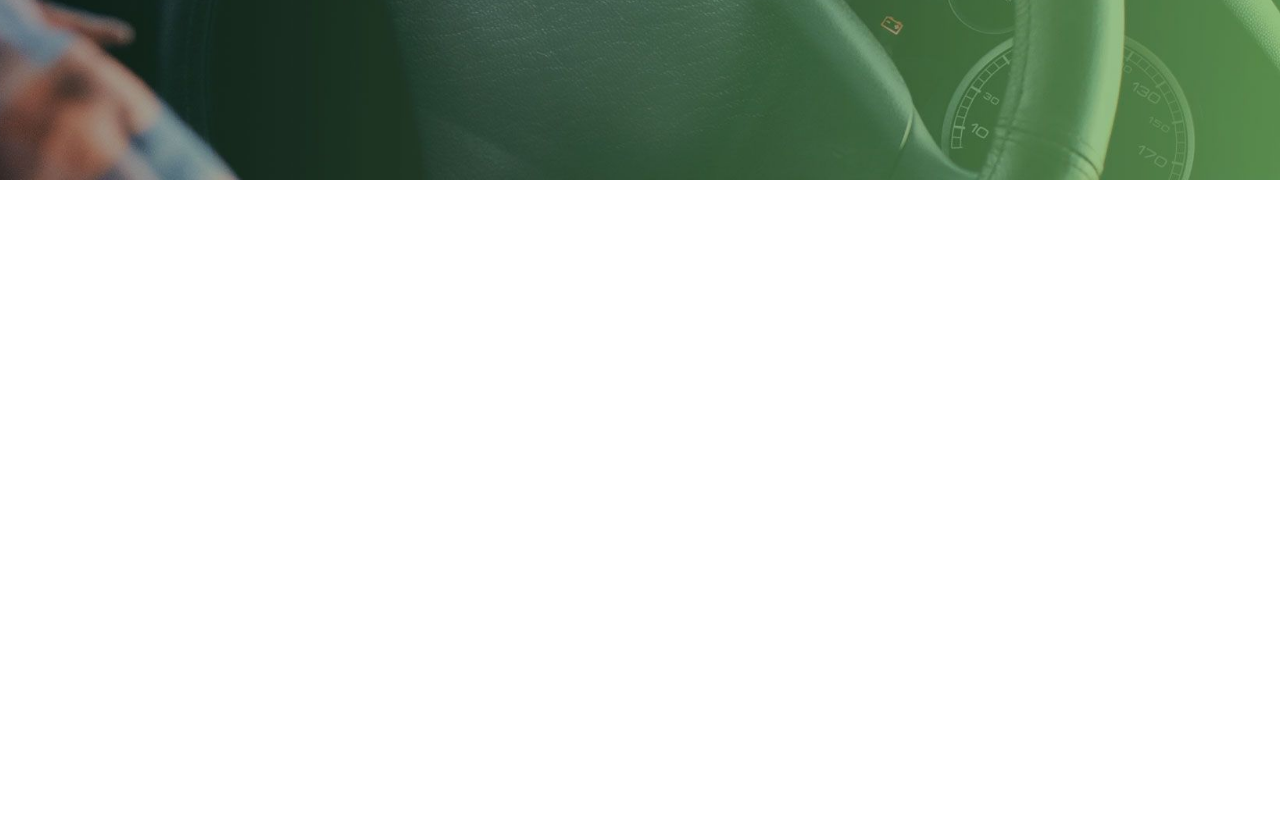
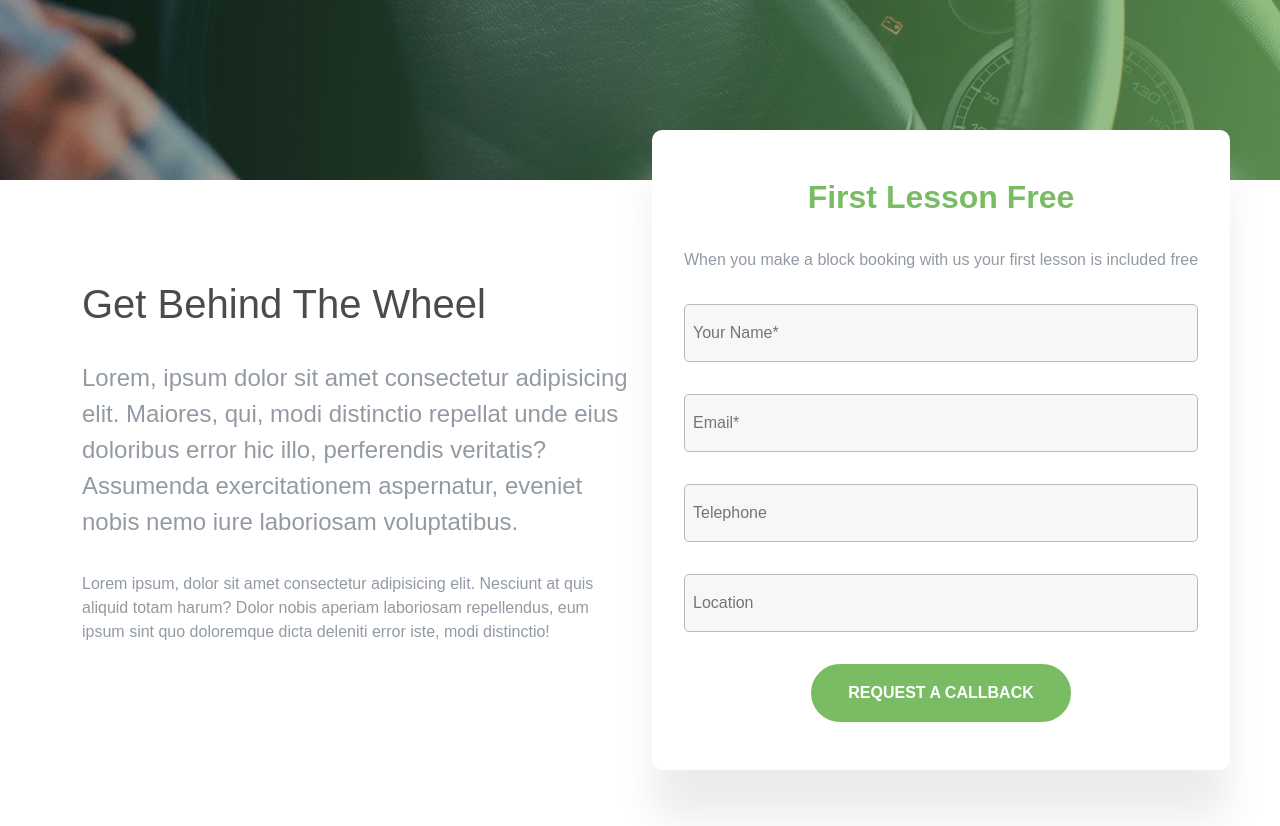
Before and after one commit to vincenzomercadante/proj-html-vuejs, a Vue app: page / in a window 1280 px wide. Shown: the part 620-1446 px from the top of the page. Before the commit the page ends 800 px from the top, so only its background shows below. Built offline with nearby package versions, Linux system fonts and the light colour scheme.

Commit message:
feat: add first lesson section

```diff
--- a/src/components/AppButton.vue
+++ b/src/components/AppButton.vue
@@ -9,7 +9,9 @@ export default {
 </script>
 
 <template>
-  <div class="btn-custom" :class="button.type">{{ button.text }}</div>
+  <a class="btn-custom" :class="button.type" :href="button.href">{{
+    button.text
+  }}</a>
 </template>
 
 <style lang="scss" scoped>
@@ -21,6 +23,7 @@ export default {
   border: 5px solid $primary-color;
   color: $secondary-color;
   text-align: center;
+  text-decoration: none;
   text-transform: uppercase;
   font-weight: bold;
   transition: background-color 0.3s ease-in-out;
--- a/src/components/AppHeader.vue
+++ b/src/components/AppHeader.vue
@@ -98,7 +98,7 @@ header {
 
     .col-9 {
       @include center-vertically;
-      justify-content: center;
+      justify-content: flex-end;
       text-transform: uppercase;
       color: $secondary-color;
       font-weight: bold;
--- a/src/components/AppMain.vue
+++ b/src/components/AppMain.vue
@@ -1,9 +1,180 @@
 <script>
-export default {};
+import AppButton from "./AppButton.vue";
+
+export default {
+  data() {
+    return {
+      mainContent: {
+        firstLessonButton: {
+          text: "request a callback",
+          href: "#",
+          type: "primary",
+        },
+        courseInformation: {
+          text: "course information",
+          href: "#",
+          type: "primary",
+        },
+        courseInformation: {
+          text: "learn more",
+          href: "#",
+          type: "secondary",
+        },
+        moreAboutUs: {
+          text: "learn more",
+          href: "#",
+          type: "secondary",
+        },
+        moreAboutUs: {
+          text: "more from the blog",
+          href: "#",
+          type: "primary",
+        },
+        moreAboutUs: {
+          text: "subscribe",
+          href: "#",
+          type: "primary",
+        },
+      },
+    };
+  },
+  components: { AppButton },
+};
 </script>
 
 <template>
-  <main></main>
+  <main>
+    <!-- first lesson section -->
+    <section class="first-lesson">
+      <!-- section container -->
+      <div class="container">
+        <div class="row">
+          <div class="col-6">
+            <!-- section title -->
+            <h3>Get Behind The Wheel</h3>
+            <!-- section subtitle -->
+            <p class="txt-big">
+              Lorem, ipsum dolor sit amet consectetur adipisicing elit. Maiores,
+              qui, modi distinctio repellat unde eius doloribus error hic illo,
+              perferendis veritatis? Assumenda exercitationem aspernatur,
+              eveniet nobis nemo iure laboriosam voluptatibus.
+            </p>
+            <!-- section paragraph -->
+            <p>
+              Lorem ipsum, dolor sit amet consectetur adipisicing elit. Nesciunt
+              at quis aliquid totam harum? Dolor nobis aperiam laboriosam
+              repellendus, eum ipsum sint quo doloremque dicta deleniti error
+              iste, modi distinctio!
+            </p>
+          </div>
+
+          <div class="col-6">
+            <div class="form-card">
+              <!-- title-card -->
+              <h4>First Lesson Free</h4>
+              <!-- title paragraph -->
+              <p>
+                When you make a block booking with us your first lesson is
+                included free
+              </p>
+
+              <!-- name input -->
+              <input
+                type="text"
+                name="name"
+                id="user-name"
+                placeholder="Your Name*"
+                required
+              />
+              <!-- email input -->
+              <input
+                type="email"
+                name="email"
+                id="user-email"
+                placeholder="Email*"
+                required
+              />
+              <!-- phone number input -->
+              <input
+                type="text"
+                name="number"
+                id="user-phone"
+                placeholder="Telephone"
+              />
+              <!-- location input -->
+              <input
+                type="txt"
+                name="location"
+                id="user-location"
+                placeholder="Location"
+              />
+
+              <!-- button -->
+              <AppButton :button="mainContent.firstLessonButton" />
+            </div>
+          </div>
+        </div>
+      </div>
+    </section>
+  </main>
 </template>
 
-<style lang="scss" scoped></style>
+<style lang="scss" scoped>
+@use "../styles/partials/variables" as *;
+
+main {
+  background-color: #fff;
+
+  p {
+    margin-bottom: 2rem;
+    color: $txt-color;
+  }
+
+  section h3 {
+    color: $title-txt-color;
+    font-size: 2.5rem;
+    margin-bottom: 2rem;
+  }
+  .first-lesson {
+    padding: 100px 0 150px 0;
+    position: relative;
+
+    .txt-big {
+      font-size: 1.5rem;
+    }
+
+    .form-card {
+      padding: 3rem 2rem;
+      position: absolute;
+      top: -50px;
+      display: flex;
+      flex-direction: column;
+      align-items: center;
+      border-radius: 10px;
+      background-color: $secondary-color;
+      box-shadow: 0px 50px 40px -2px #ececec;
+
+      h4 {
+        color: $primary-color;
+        font-weight: bold;
+        font-size: 2rem;
+        margin-bottom: 2rem;
+      }
+
+      p {
+        margin-bottom: 2rem;
+      }
+
+      input {
+        margin-bottom: 2rem;
+        width: 100%;
+        padding: 1rem 0.5rem;
+        border: 1px solid $input-color;
+        border-radius: 5px;
+        color: $input-color;
+        background-color: $input-bg;
+      }
+    }
+  }
+}
+</style>
--- a/src/styles/partials/_variables.scss
+++ b/src/styles/partials/_variables.scss
@@ -1,7 +1,10 @@
 $title-txt-color: #494c4e;
 $txt-color: #929aa3;
-$section-bg: #f6f6f6;
+$main-bg: #f6f6f6;
 $primary-color: #7abc64;
 $secondary-color: #fff;
 
 $site-introduction-bg: #353637;
+
+$input-bg: #f7f7f7;
+$input-color: #c0b8b1;
```
